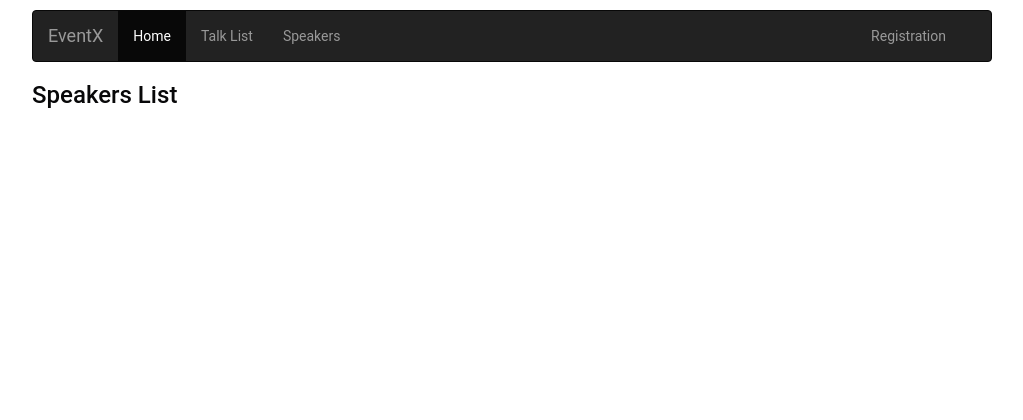
After one commit to adroaldof/eventx, a Django app: a page that uses core/templates/base.html in a window 1280 px wide. The commit adds this page. Shown: the top 420 px of the page, without its empty margins (128-1151 px from the left). Run offline with Django 3.2, Linux system fonts and the light colour scheme; data that the repository does not hold is empty; some libraries are stand-ins or nearby versions.

Commit message:
Add speaker use case on site

```diff
--- a/core/templates/base.html
+++ b/core/templates/base.html
@@ -27,6 +27,7 @@
               <ul class="nav navbar-nav">
                 <li class="active"><a href="{% url 'core:home' %}">{% trans "Home" %}</a></li>
                 <li><a href="{% url 'core:talk_list' %}">{% trans "Talk List" %}</a></li>
+                <li><a href="{% url 'core:speakers' %}">{% trans "Speakers" %}</a></li>
               </ul>
 
               <ul class="nav navbar-nav pull-right">
--- /dev/null
+++ b/core/templates/core/speakers.html
@@ -0,0 +1,13 @@
+{% extends 'base.html' %}
+{% load i18n %}
+
+{% block content %}
+<div class="speakers">
+  <h3>{% trans "Speakers List" %}</h3>
+  {% for speaker in speakers %}
+    <p>
+      <a href="{{ speaker.get_absolute_url }}">{{ speaker.name }}</a> - <a href="{{ speaker.url }}" alt="{{ speaker.name }}">{{ speaker.url }}</a>
+    </p>
+  {% endfor %}
+</div>
+{% endblock content %}
--- a/core/urls.py
+++ b/core/urls.py
@@ -5,6 +5,7 @@ from django.conf.urls import patterns, url
 urlpatterns = patterns(
     'core.views',
     url(r'^$', 'home', name='home'),
+    url(r'^palestrantes/$', 'speakers', name='speakers'),
     url(
         r'^palestrante/(?P<slug>[\w-]+)$',
         'speaker_detail',
--- a/core/views.py
+++ b/core/views.py
@@ -7,6 +7,13 @@
 
 def home(request):
     return TemplateResponse(request, 'index.html', {})
+
+
+def speakers(request):
+    speakers = Speaker.objects.all()
+    return TemplateResponse(request, 'core/speakers.html', {
+        'speakers': speakers,
+    })
 
 
 def speaker_detail(request, slug):
```
Also changed, not shown: core/tests/test_views_speakers.py (added, +28 -0 lines).
